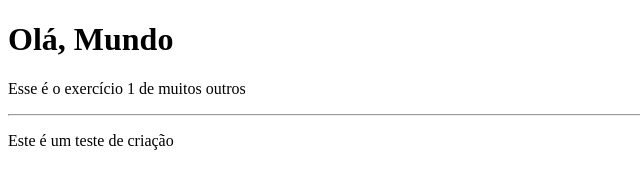
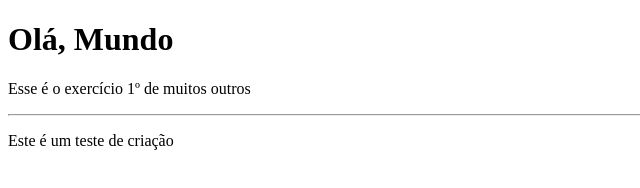
Before and after one commit to LucasJosePinho/Treinando-HTML, a plain HTML site: page Ex001 - Olá Mundo/index.html in a window 1280 px wide. Shown: the full height of the page, 0-640 px from the left. Drawn offline with Linux system fonts and the light colour scheme.

Commit message:
Olá Mundo

```diff
--- a/Ex001 - Olá Mundo/index.html
+++ b/Ex001 - Olá Mundo/index.html
@@ -8,7 +8,7 @@
 </head>
 <body>
     <h1>Olá, Mundo</h1>
-    <p>Esse é o exercício 1 de muitos outros</p>
+    <p>Esse é o exercício 1º de muitos outros</p>
     <hr>
     <p>Este é um teste de criação</p>
 </body>
```
